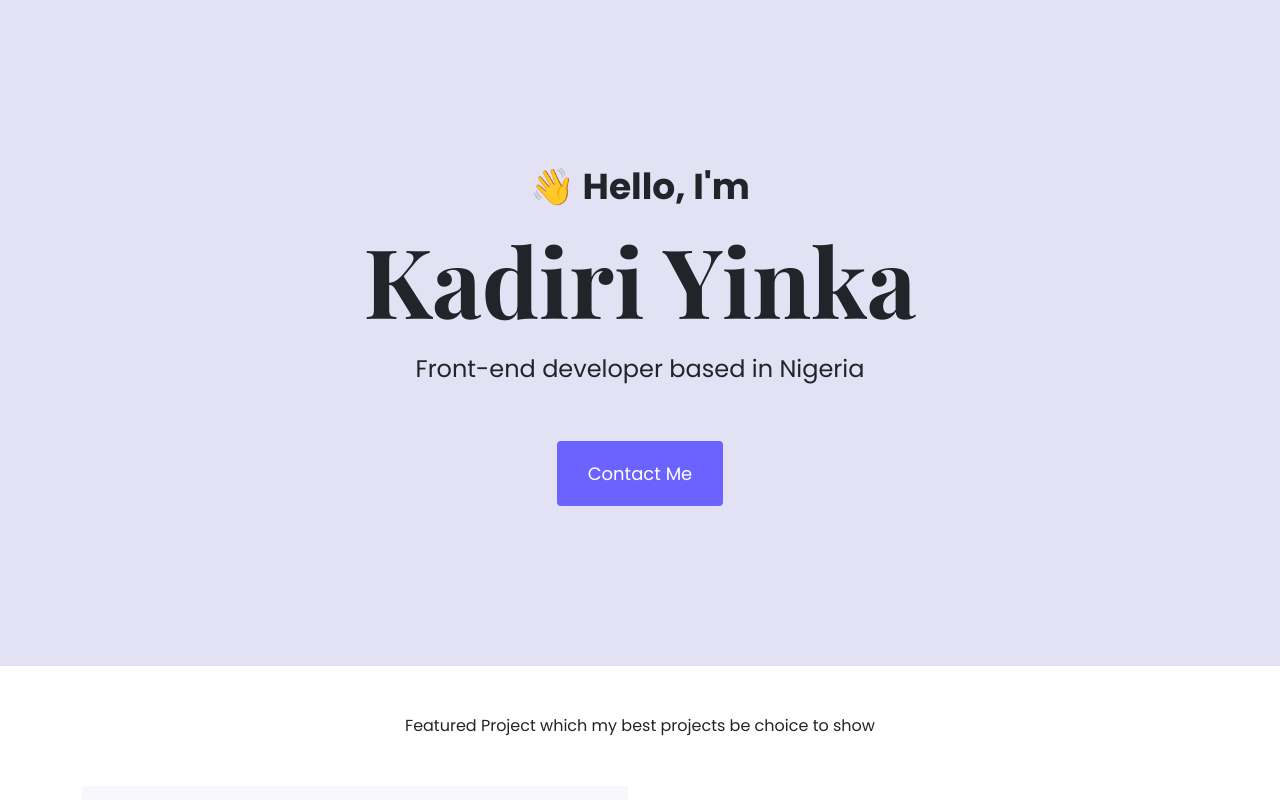
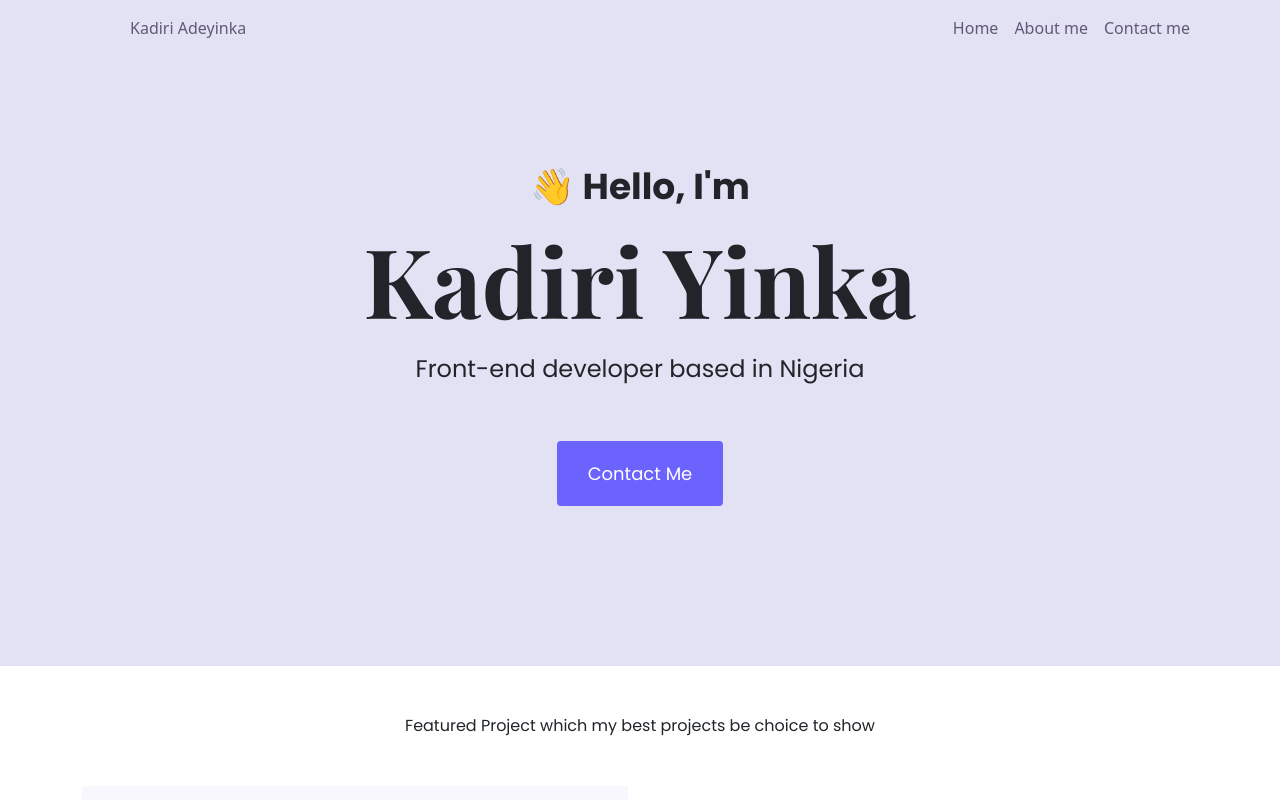
Before and after one commit to Yinka09/SheCodes-Portfolio-v2, a plain HTML site: page index.html in a window 1280 px wide. Shown: the top 800 px of the page. Drawn offline with nearby package versions, Linux system fonts and the light colour scheme; a web font is replaced by a local one.

Commit message:
Add navbar

```diff
--- a/index.html
+++ b/index.html
@@ -33,6 +33,59 @@
     ></script>
   </head>
   <body>
+    <nav class="navbar navbar-expand-lg bg-transparent fixed-top">
+      <div class="container">
+        <a
+          class="navbar-brand ps-sm-5 top-name"
+          href="#"
+          style="color: #272142; opacity: 0.7; font-size: 16px"
+          >Kadiri Adeyinka</a
+        >
+        <button
+          class="navbar-toggler"
+          type="button"
+          data-bs-toggle="collapse"
+          data-bs-target="#navbarNav"
+          aria-controls="navbarNav"
+          aria-expanded="false"
+          aria-label="Toggle navigation"
+        >
+          <span class="navbar-toggler-icon"></span>
+        </button>
+        <div
+          class="collapse navbar-collapse justify-content-end"
+          id="navbarNav"
+        >
+          <ul class="navbar-nav">
+            <li class="nav-item">
+              <a
+                class="nav-link active top-name"
+                aria-current="page"
+                href="index.html"
+                style="color: #272142; opacity: 0.7"
+                >Home</a
+              >
+            </li>
+            <li class="nav-item">
+              <a
+                class="nav-link top-name"
+                href="#"
+                style="color: #272142; opacity: 0.7"
+                >About me</a
+              >
+            </li>
+            <li class="nav-item">
+              <a
+                class="nav-link top-name"
+                href="#"
+                style="color: #272142; opacity: 0.7"
+                >Contact me</a
+              >
+            </li>
+          </ul>
+        </div>
+      </div>
+    </nav>
     <div class="hero color-change-2x">
       <p>👋 Hello, I'm</p>
       <h1 class="heading1 mt-2 mb-2">Kadiri Yinka</h1>
```
